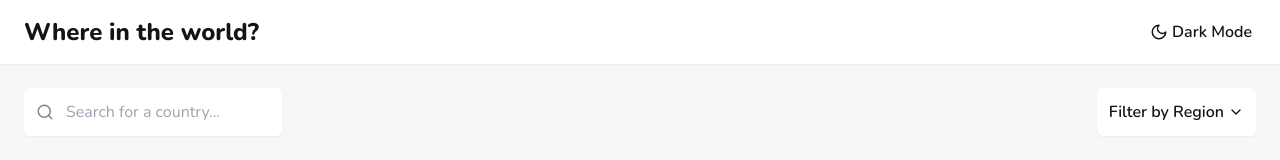
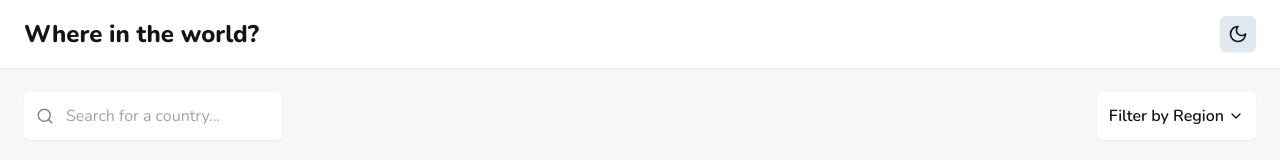
Before and after one commit to Mahmoud-Elagamy/Rest-Countries-API, a React (Vite) app: page / in a window 1280 px wide. Shown: the top 160 px of the page. Built offline with nearby package versions, Linux system fonts and the light colour scheme; no server answers.

Commit message:
removed dark/light mode text

```diff
--- a/src/components/Header.tsx
+++ b/src/components/Header.tsx
@@ -20,7 +20,7 @@ const Header = ({ isDarkMode, setIsDarkMode }: HeaderProps) => {
       <div className="container flex-center-between">
         <h1 className="md:text-2xl font-extrabold">Where in the world?</h1>
         <button
-          className="flex items-center gap-1 font-semibold group/item px-1"
+          className="flex items-center gap-1 font-semibold group/item p-2 rounded-md shadow-sm transition-[background-color] duration-300 ease-in-out bg-slate-200 dark:bg-dark-blue-600"
           type="button"
           title="Toggle Theme"
           aria-label={`Switch to ${isDarkMode ? "light" : "dark"} mode`}
@@ -28,16 +28,15 @@ const Header = ({ isDarkMode, setIsDarkMode }: HeaderProps) => {
         >
           {isDarkMode ? (
             <Sun
-              size={18}
-              className=" duration-300 ease-in-out group-hover/item:rotate-[360deg]"
+              size={20}
+              className=" duration-300 ease-in-out group-hover/item:rotate-[360deg] "
             />
           ) : (
             <Moon
-              size={18}
+              size={20}
               className=" duration-300 ease-in-out group-hover/item:rotate-[360deg]"
             />
           )}
-          {isDarkMode ? "Light" : "Dark"} Mode
         </button>
       </div>
     </header>
```
